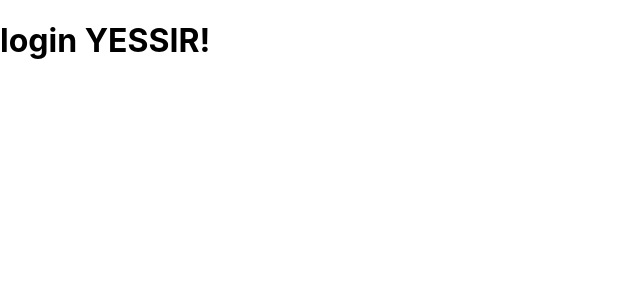
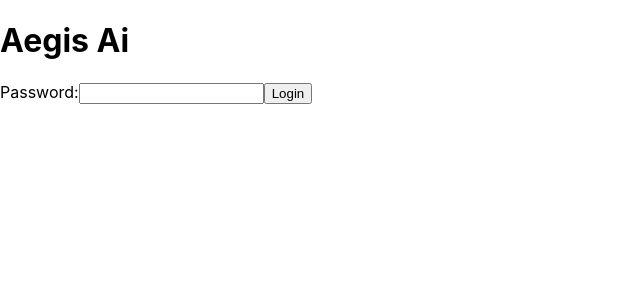
Before and after one commit to dllcanamo/AWS-Amplify-Practice, a React (Create React App) app: page /login in a window 1280 px wide. Shown: the top 300 px of the page, without its empty margins (0-640 px from the left). Built offline with nearby package versions, Linux system fonts and the light colour scheme.

Commit message:
added auth utils to check login status

```diff
--- a/src/App.js
+++ b/src/App.js
@@ -1,4 +1,4 @@
-import logo from './logo.svg';
+// import logo from './logo.svg';
 import { Route, Routes } from 'react-router-dom';
 import LoginPage from './pages/LoginPage';
 import LandingPage from './pages/LandingPage';
--- a/src/pages/LandingPage.js
+++ b/src/pages/LandingPage.js
@@ -1,7 +1,23 @@
+import { LoginStatus } from "../utils/Auth"
+
 function LandingPage() {
-    return (
-        <h1>landing page</h1>
-    );
+
+  let landingPageJSX
+  let isLoggedIn = LoginStatus()
+
+  if (isLoggedIn !== true) {
+    landingPageJSX = isLoggedIn
+  } else {
+    // edit the webpage from here
+    landingPageJSX = <h1>we are at the landing page!</h1>
+  }
+
+  return (
+    <>
+      {landingPageJSX}
+    </>
+  )
+
   }
 
 export default LandingPage;
--- a/src/pages/LoginPage.js
+++ b/src/pages/LoginPage.js
@@ -1,6 +1,52 @@
+import { useState } from "react";
+import { Navigate, useNavigate } from "react-router-dom";
+
 function LoginPage() {
+
+  const PASSWORD_ = 'password123'
+  const LANDING_URL = '/'
+  const [password, setPassword] = useState("");
+  const navigate = useNavigate()
+
+  if (sessionStorage.getItem('isLoggedIn') === 'true') {
+    return <Navigate to={LANDING_URL} />
+  }
+
+  sessionStorage.setItem('isLoggedIn', 'false')
+
+  function handlePasswordChange(event) {
+    setPassword(event.target.value);
+  }
+
+  function handleFormSubmit(event) {
+    event.preventDefault();
+
+    // Do something with the password
+    if (password === PASSWORD_) {
+      console.log('thou shall pass!')
+
+      sessionStorage.setItem('isLoggedIn', 'true')
+
+      setTimeout(() => {
+        navigate(LANDING_URL)
+      }, 2000)
+    }
+  }
+
     return (
-        <h1>login YESSIR!</h1>
+      <>
+        <h1>Aegis Ai</h1>
+        <form onSubmit={handleFormSubmit}>
+          <label htmlFor="password">Password:</label>
+          <input
+            type="password"
+            id="password"
+            value={password}
+            onChange={handlePasswordChange}
+          />
+          <button type="submit">Login</button>
+        </form>
+      </>
     );
   }
 
--- a/src/pages/ReportsPage.js
+++ b/src/pages/ReportsPage.js
@@ -1,7 +1,23 @@
+import { LoginStatus } from "../utils/Auth"
+
 function ReportsPage() {
-    return (
-        <h1>reports YESSIR!</h1>
-    );
+
+  let reportsPageJSX
+  let isLoggedIn = LoginStatus()
+
+  if (isLoggedIn !== true) {
+    reportsPageJSX = isLoggedIn
+  } else {
+    // edit the webpage from here
+    reportsPageJSX = <h1>we are at the reports page!</h1>
+  }
+
+  return (
+    <>
+      {reportsPageJSX}
+    </>
+  )
+
   }
 
 export default ReportsPage;
--- /dev/null
+++ b/src/utils/Auth.js
@@ -0,0 +1,16 @@
+import { Navigate } from "react-router-dom";
+
+function LoginStatus() {
+
+    const LOGIN_URL = '/login'
+
+    const isLoggedIn = sessionStorage.getItem('isLoggedIn')
+
+    if (isLoggedIn === 'false' || isLoggedIn === null) {
+        return <Navigate to={LOGIN_URL} />
+    } else {
+        return true
+    }
+}
+
+export { LoginStatus };
```
